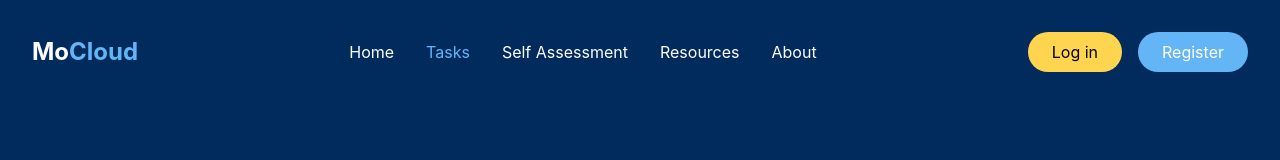
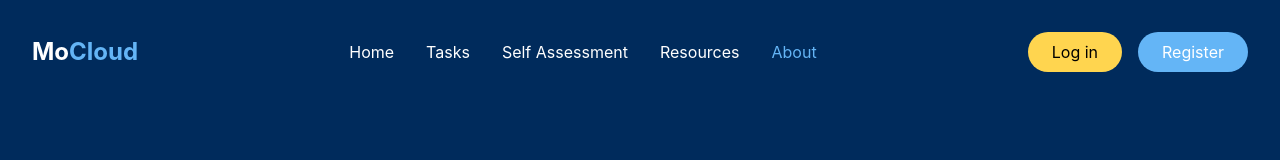
Before and after one commit to UW-INFO442-WI25/mo-cloud, a React (Vite) app: page /about in a window 1280 px wide. Shown: the top 160 px of the page. Built offline with nearby package versions, Linux system fonts and the light colour scheme.

Commit message:
fix the highlight effec on nav bar

```diff
--- a/src/components/Navigation/NavigationBar.js
+++ b/src/components/Navigation/NavigationBar.js
@@ -1,7 +1,8 @@
-import { Link, useNavigate } from "react-router-dom";
+import { Link, useNavigate, useLocation } from "react-router-dom";
 
 export default function NavigationBar() {
   const navigate = useNavigate();
+  const location = useLocation();
 
   return (
     <nav className="py-8">
@@ -10,19 +11,34 @@ export default function NavigationBar() {
           Mo<span className="text-[#64B5F6]">Cloud</span>
         </Link>
         <div className="hidden md:flex items-center space-x-8">
-          <Link to="/" className="text-white hover:text-[#64B5F6]">
+          <Link
+            to="/"
+            className={`${location.pathname === '/' ? 'text-[#64B5F6]' : 'text-white hover:text-[#64B5F6]'}`}
+          >
             Home
           </Link>
-          <Link to="/tasks" className="text-[#64B5F6]">
+          <Link
+            to="/tasks"
+            className={`${location.pathname === '/tasks' ? 'text-[#64B5F6]' : 'text-white hover:text-[#64B5F6]'}`}
+          >
             Tasks
           </Link>
-          <Link to="/self-assessment" className="text-white hover:text-[#64B5F6]">
+          <Link
+            to="/self-assessment"
+            className={`${location.pathname === '/self-assessment' ? 'text-[#64B5F6]' : 'text-white hover:text-[#64B5F6]'}`}
+          >
             Self Assessment
           </Link>
-          <Link to="/resources" className="text-white hover:text-[#64B5F6]">
+          <Link
+            to="/resources"
+            className={`${location.pathname === '/resources' ? 'text-[#64B5F6]' : 'text-white hover:text-[#64B5F6]'}`}
+          >
             Resources
           </Link>
-          <Link to="/about" className="text-white hover:text-[#64B5F6]">
+          <Link
+            to="/about"
+            className={`${location.pathname === '/about' ? 'text-[#64B5F6]' : 'text-white hover:text-[#64B5F6]'}`}
+          >
             About
           </Link>
         </div>
```
